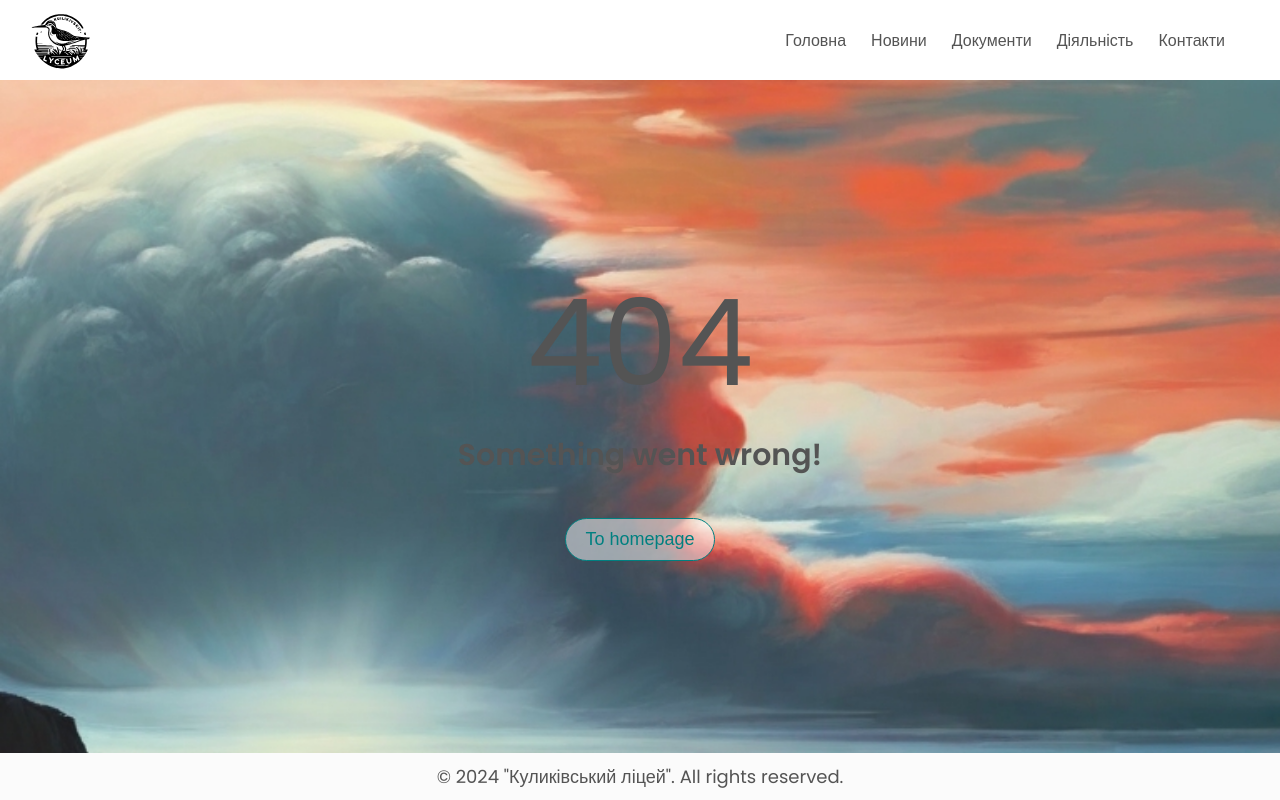
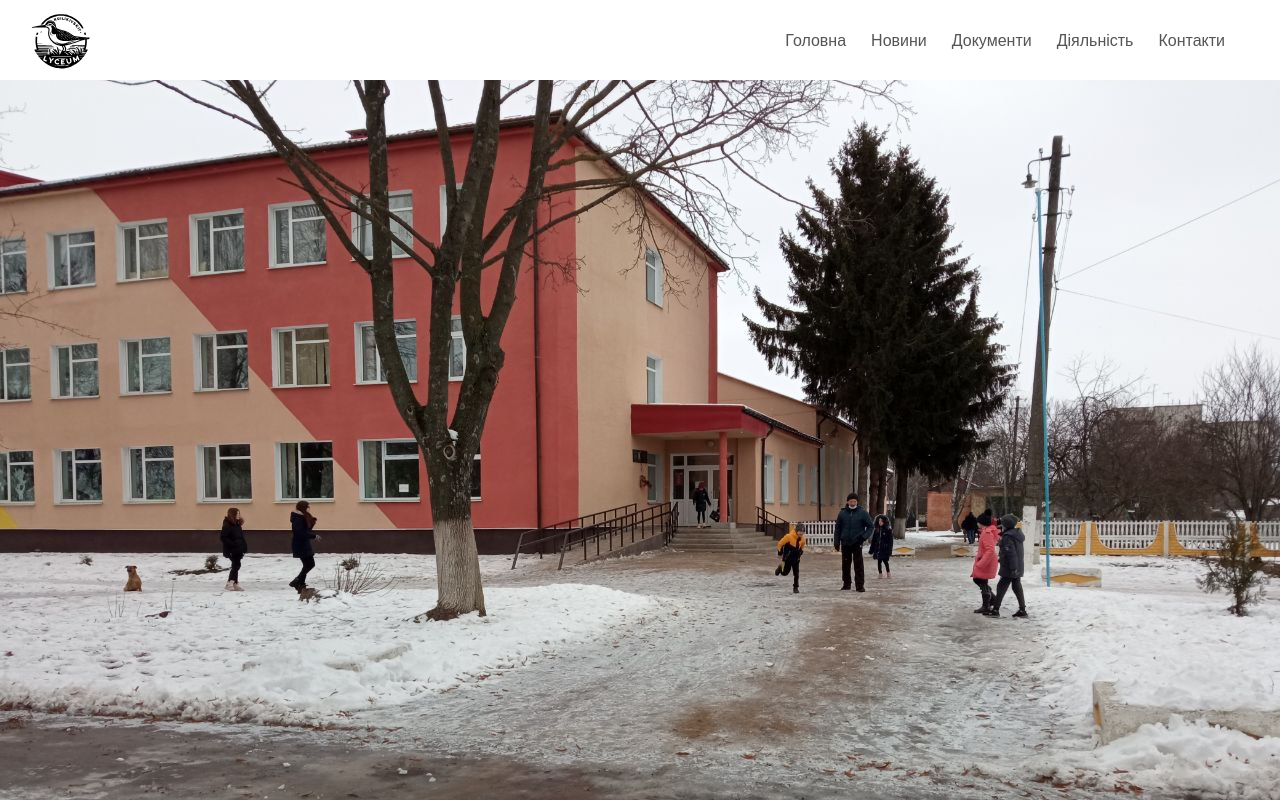
Before and after one commit to znz16300/site2024, a React app: page /about in a window 1280 px wide. Before the commit this address had no page. Shown: the top 800 px of the page. Built offline with nearby package versions, Linux system fonts and the light colour scheme.

Commit message:
feat: edit package for deploy

```diff
--- a/src/AppRoutes.tsx
+++ b/src/AppRoutes.tsx
@@ -4,6 +4,7 @@ import Main from './view/pages/Main/main';
 import Notfound from './view/pages/NotFound/not-found';
 import { AppState } from './data/types/main-props';
 import News from './view/pages/News/news';
+import About from './view/pages/About/about';
 
 interface AppRoutesProps {
   state: AppState;
@@ -15,6 +16,7 @@ function AppRoutes({ state, setState }: AppRoutesProps) {
     <Routes>
       <Route path="/" element={<Main state={state} setState={setState} />} />
       <Route path="/news" element={<News state={state} setState={setState} />} />
+      <Route path="/about" element={<About state={state} setState={setState} />} />
       {/* <Route path="/catalog" element={<Catalog state={state} setState={setState} />} />
       <Route path="/about" element={<About state={state} setState={setState} />} />
       <Route path="/signup" element={<Signup state={state} setState={setState} />} />
--- /dev/null
+++ b/src/view/pages/About/about.module.css
@@ -0,0 +1,27 @@
+.wrapper {
+    display: flex;
+    flex-direction: column;
+    height: 100vh;
+
+    .container > :nth-child(1),
+    .container > :nth-child(3) {
+      flex: 0 0 auto;
+    }
+    .about {
+      width: 100%;
+      display: flex;
+      flex-direction: column;
+      align-items: center;
+      justify-content: center;
+      flex: 1 1 auto;
+
+      .title {
+        font-size: 12rem;
+      }
+
+      .subtitle {
+        font-size: 3rem;
+        font-weight: 600;
+      }
+    }
+  }
--- /dev/null
+++ b/src/view/pages/About/about.tsx
@@ -0,0 +1,21 @@
+import React from 'react';
+import Header from '../../components/common/header/header';
+import { MainProps } from '../../../data/types/main-props';
+import Footer from '../../components/common/footer/footer';
+import * as classes from './about.module.css';
+
+const page = 'about';
+
+function About({ state, setState }: MainProps) {
+  return (
+    <div className={classes.wrapper}>
+      <Header state={state} setState={setState} page={page} />
+      <main className={classes.about}>
+        <img src="./photo_2022-11-29_18-00-54.jpg" alt="" />
+      </main>
+      <Footer />
+    </div>
+  );
+}
+
+export default About;
--- a/webpack.config.ts
+++ b/webpack.config.ts
@@ -4,6 +4,7 @@ import MiniCssExtractPlugin from 'mini-css-extract-plugin';
 import EslintPlugin from 'eslint-webpack-plugin';
 import HtmlWebpackPlugin from 'html-webpack-plugin';
 import FaviconsWebpackPlugin from 'favicons-webpack-plugin';
+import CopyWebpackPlugin from 'copy-webpack-plugin';
 import 'webpack-dev-server';
 
 const config: Configuration = {
@@ -74,7 +75,10 @@ const config: Configuration = {
       filename: '[name].[contenthash].css'
     }),
     new EslintPlugin({ extensions: ['ts', '.tsx'] }),
-    new FaviconsWebpackPlugin('./src/assets/icon/favicon.png')
+    new FaviconsWebpackPlugin('./src/assets/icon/favicon.png'),
+    new CopyWebpackPlugin({
+      patterns: [{ from: './src/assets/', to: './assets/' }, { from: './public/', to: './' },]
+    }),
   ]
 };
 
```
Also changed, not shown: package.json (+5 -2 lines), public/photo_2022-11-29_18-00-54.jpg (added).
